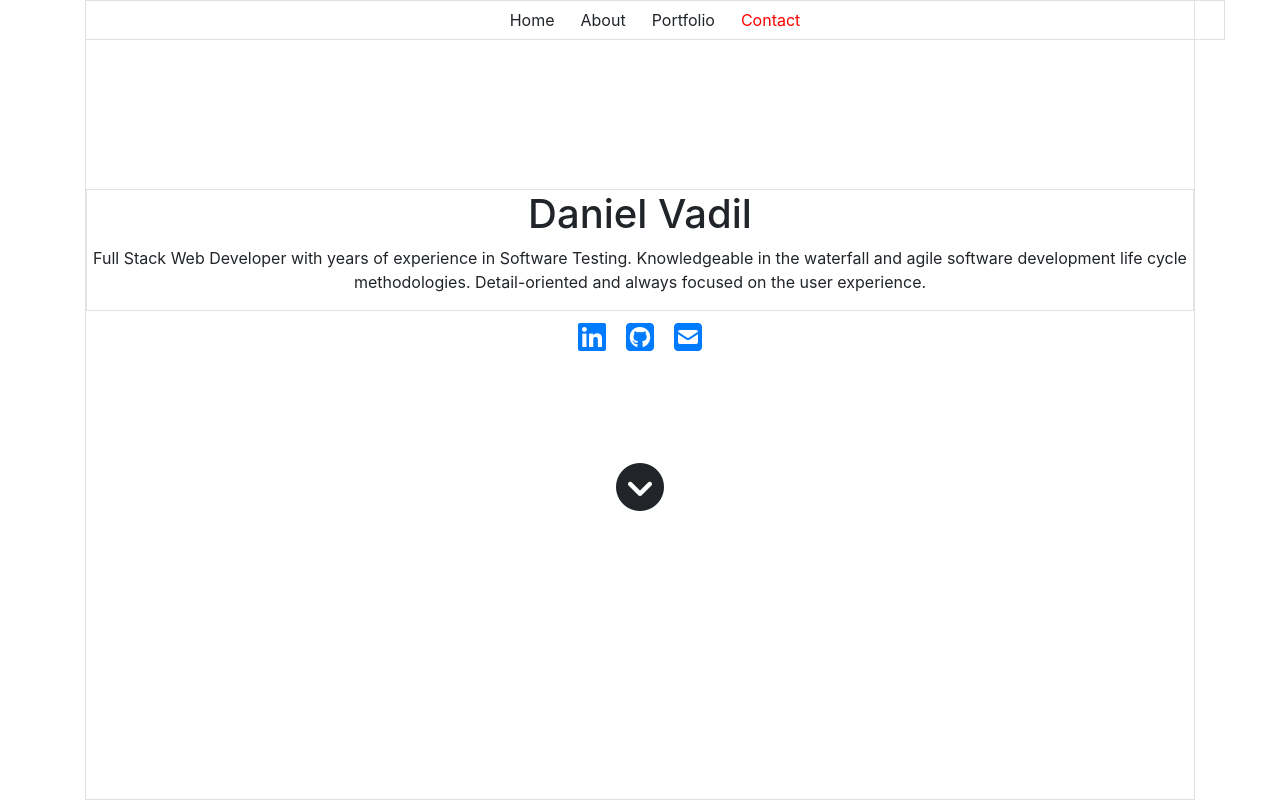
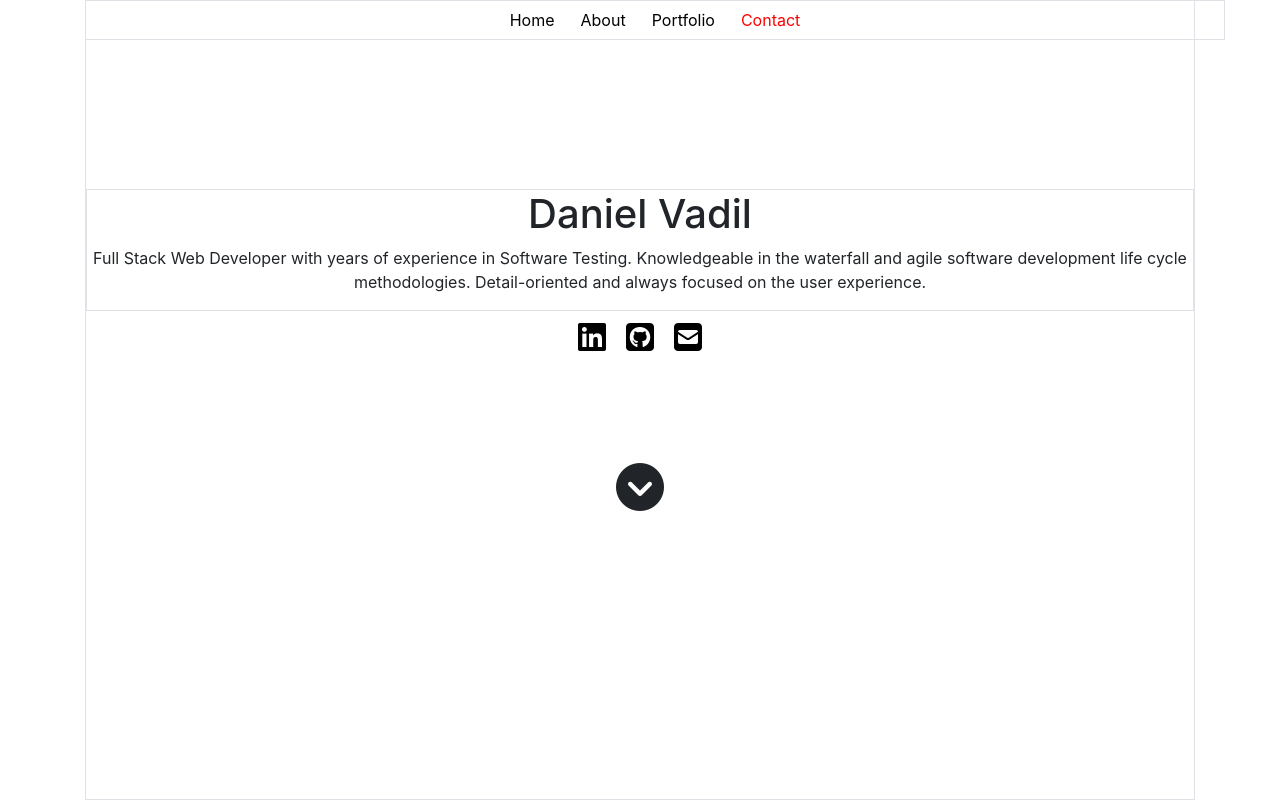
Before and after one commit to dvadz/portfolio, a React (Create React App) app: page / in a window 1280 px wide. Shown: the top 800 px of the page. Built offline with nearby package versions, Linux system fonts and the light colour scheme.

Commit message:
set a tag color

```diff
--- a/src/components/Home.css
+++ b/src/components/Home.css
@@ -18,3 +18,15 @@
   padding: 10px;
   font-size: 2rem;
 }
+
+a:link {
+  color: black;
+}
+
+a:visited {
+  color: black;
+}
+
+a:hover {
+  color: rgb(236, 122, 122);
+}
```
